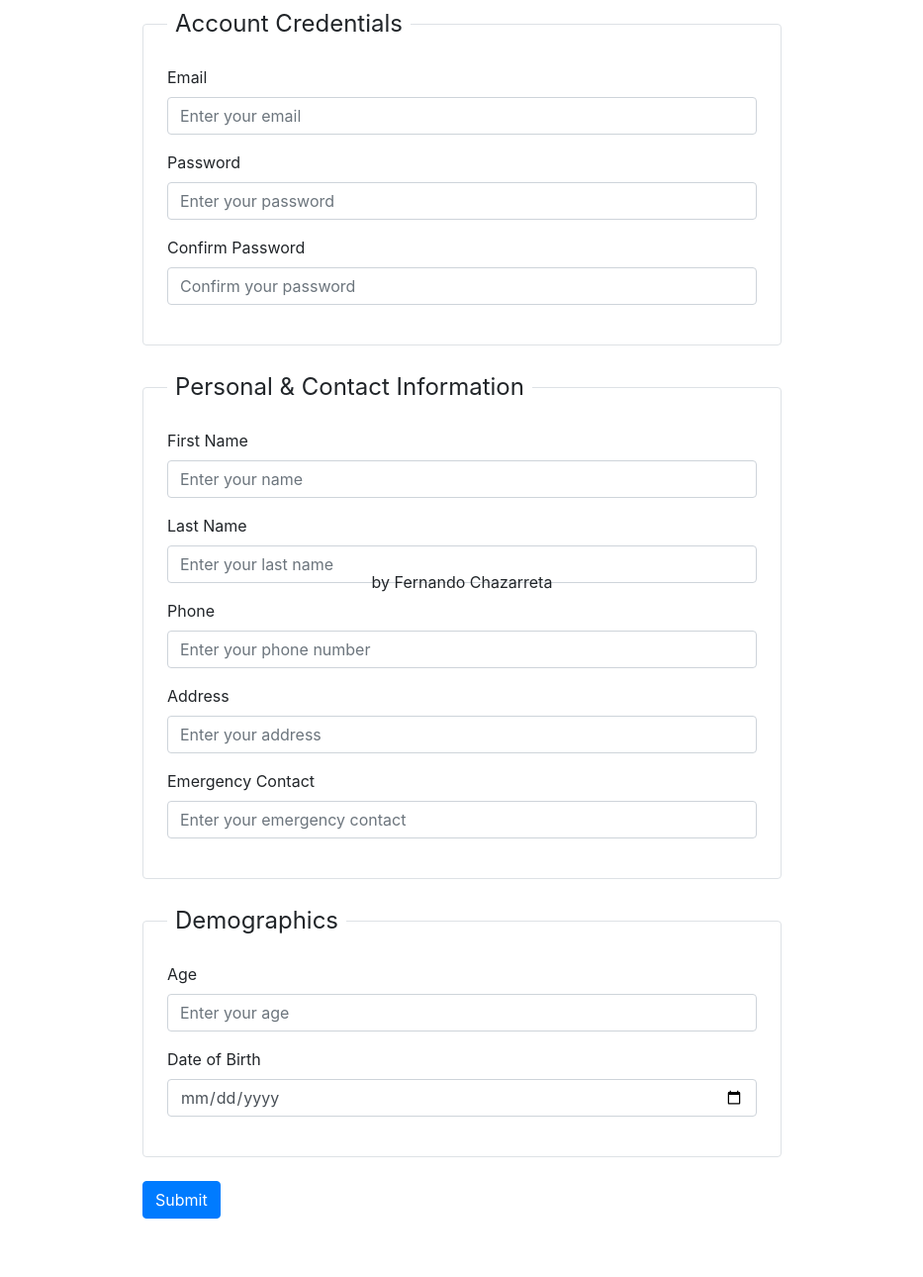
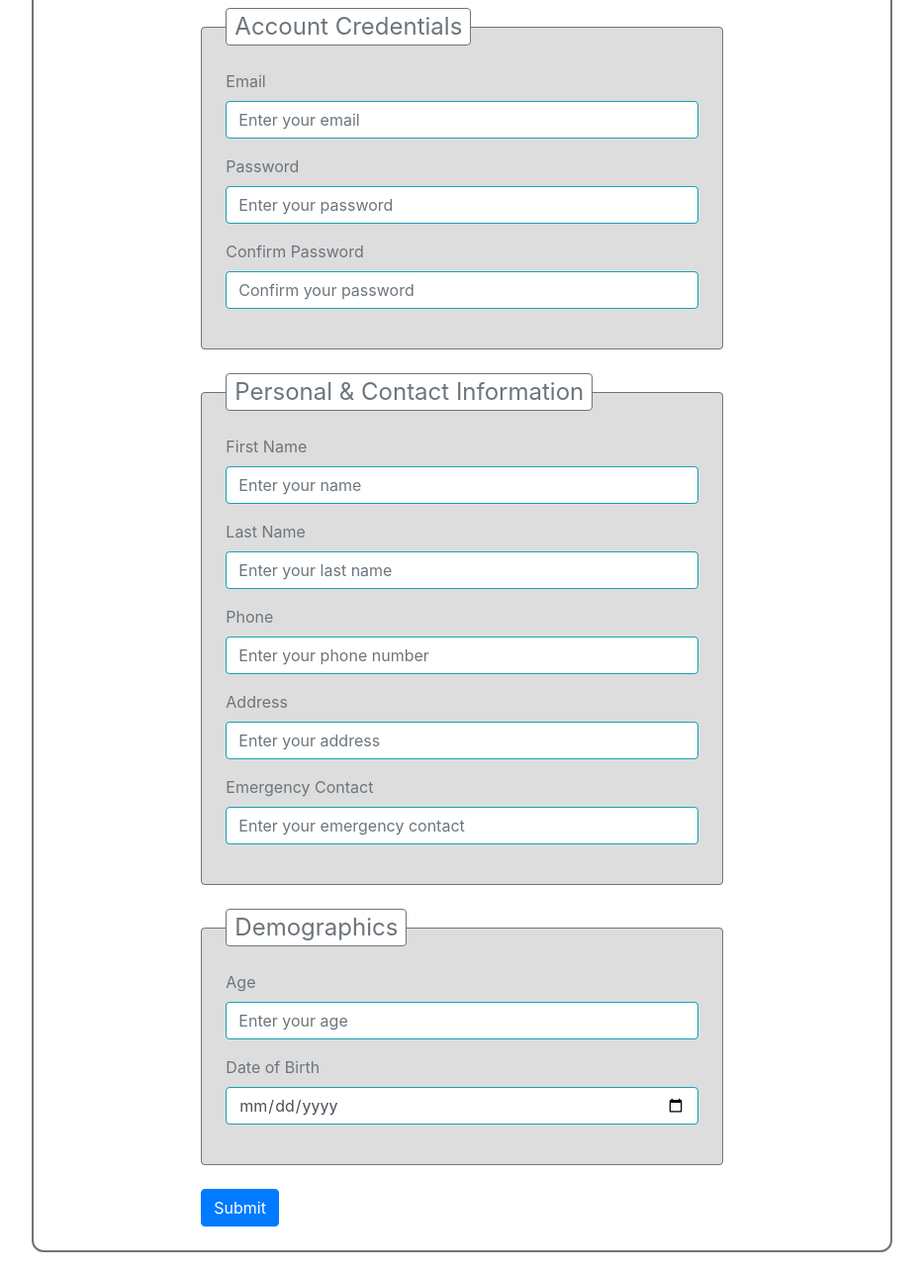
Before and after one commit to fernandochaza/blue-step, a plain HTML site: page src/index.html in a window 1280 px wide. Shown: the part 184-1474 px from the top of the page at 99% size, without its empty margins (173-1106 px from the left). Drawn offline with nearby package versions, Linux system fonts and the light colour scheme.

Commit message:
feat(sign-up-form): add colors and borders

```diff
--- a/src/index.html
+++ b/src/index.html
@@ -18,23 +18,31 @@
     <header class="container">
       <div class="row">
         <div class="col-md-12">
-          <h1 class="text-center">BlueStep Assessment</h1>
+          <h1 class="text-center text-primary font-weight-bold">BlueStep Assessment</h1>
         </div>
       </div>
     </header>
     <main class="container">
       <div class="row p-5">
-        <div class="col-md-12">
-          <form id="signUpForm" class="col-8 mx-auto">
-            <h2 class="text-center mb-5">Sign Up</h2>
-            <fieldset class="form-group border rounded p-4 mb-4">
-              <legend class="w-auto px-2 mb-0">Account Credentials</legend>
+        <div
+          class="mx-auto col-md-10 border-secondary"
+          style="border: 2px solid black; border-radius: 12px"
+        >
+          <form id="signUpForm" class="col-8 mx-auto pb-4">
+            <h2 class="my-4 font-weight-bold">Sign Up</h2>
+            <fieldset
+              class="text-secondary form-group border border-secondary rounded p-4 mb-4"
+              style="background-color: #ddd"
+            >
+              <legend class="w-auto px-2 mb-0 border rounded border-secondary bg-white">
+                Account Credentials
+              </legend>
 
               <div class="form-group">
                 <label for="email">Email</label>
                 <input
                   type="email"
-                  class="form-control"
+                  class="form-control border-info"
                   id="email"
                   placeholder="Enter your email"
                   required
@@ -45,7 +53,7 @@
                 <label for="password">Password</label>
                 <input
                   type="password"
-                  class="form-control"
+                  class="form-control border-info"
                   id="password"
                   placeholder="Enter your password"
                   required
@@ -56,7 +64,7 @@
                 <label for="confirmPassword">Confirm Password</label>
                 <input
                   type="password"
-                  class="form-control"
+                  class="form-control border-info"
                   id="confirmPassword"
                   placeholder="Confirm your password"
                   required
@@ -64,14 +72,19 @@
               </div>
             </fieldset>
 
-            <fieldset class="form-group border rounded p-4 mb-4">
-              <legend class="w-auto px-2 mb-0">Personal & Contact Information</legend>
+            <fieldset
+              class="text-secondary form-group border border-secondary rounded p-4 mb-4"
+              style="background-color: #ddd"
+            >
+              <legend class="w-auto px-2 mb-0 border rounded border-secondary bg-white">
+                Personal & Contact Information
+              </legend>
 
               <div class="form-group">
                 <label for="name">First Name</label>
                 <input
                   type="text"
-                  class="form-control"
+                  class="form-control border-info"
                   id="name"
                   placeholder="Enter your name"
                   required
@@ -82,7 +95,7 @@
                 <label for="lastName">Last Name</label>
                 <input
                   type="text"
-                  class="form-control"
+                  class="form-control border-info"
                   id="lastName"
                   placeholder="Enter your last name"
                   required
@@ -93,7 +106,7 @@
                 <label for="phone">Phone</label>
                 <input
                   type="tel"
-                  class="form-control"
+                  class="form-control border-info"
                   id="phone"
                   placeholder="Enter your phone number"
                   required
@@ -104,7 +117,7 @@
                 <label for="address">Address</label>
                 <input
                   type="text"
-                  class="form-control"
+                  class="form-control border-info"
                   id="address"
                   placeholder="Enter your address"
                   required
@@ -115,7 +128,7 @@
                 <label for="emergencyContact">Emergency Contact</label>
                 <input
                   type="text"
-                  class="form-control"
+                  class="form-control border-info"
                   id="emergencyContact"
                   placeholder="Enter your emergency contact"
                   required
@@ -123,19 +136,29 @@
               </div>
             </fieldset>
 
-            <fieldset class="form-group border rounded p-4 mb-4">
-              <legend class="w-auto px-2 mb-0">Demographics</legend>
+            <fieldset
+              class="text-secondary form-group border border-secondary rounded p-4 mb-4"
+              style="background-color: #ddd"
+            >
+              <legend class="w-auto px-2 mb-0 border rounded border-secondary bg-white">
+                Demographics
+              </legend>
 
               <div class="form-group">
                 <label for="age">Age</label>
-                <input type="number" class="form-control" id="age" placeholder="Enter your age" />
+                <input
+                  type="number"
+                  class="form-control border-info"
+                  id="age"
+                  placeholder="Enter your age"
+                />
               </div>
 
               <div class="form-group">
                 <label for="dob">Date of Birth</label>
                 <input
                   type="date"
-                  class="form-control"
+                  class="form-control border-info"
                   id="dob"
                   placeholder="Enter your date of birth"
                 />
@@ -147,11 +170,11 @@
         </div>
       </div>
     </main>
-    <footer class="fixed-bottom">
+    <footer class="bg-primary p-4">
       <div class="container">
         <div class="row">
           <div class="col-md-12">
-            <p class="text-center">by Fernando Chazarreta</p>
+            <p class="text-center m-0 text-white h4">by Fernando Chazarreta</p>
           </div>
         </div>
       </div>
```
